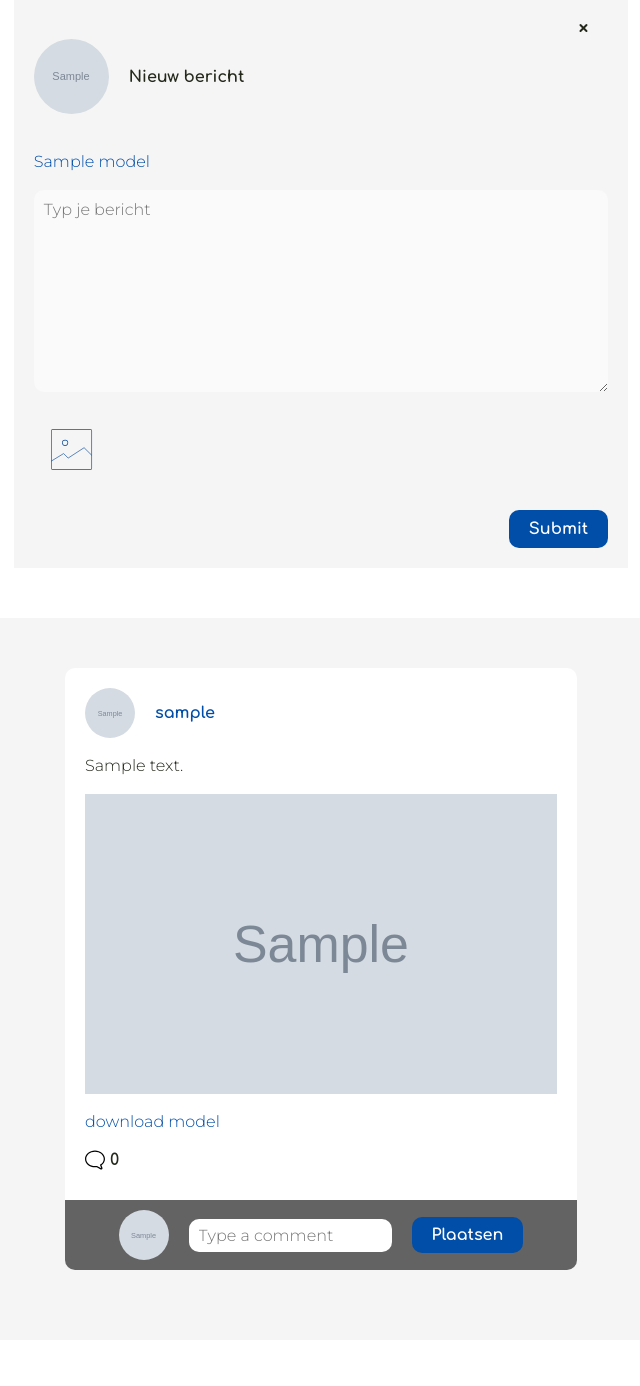
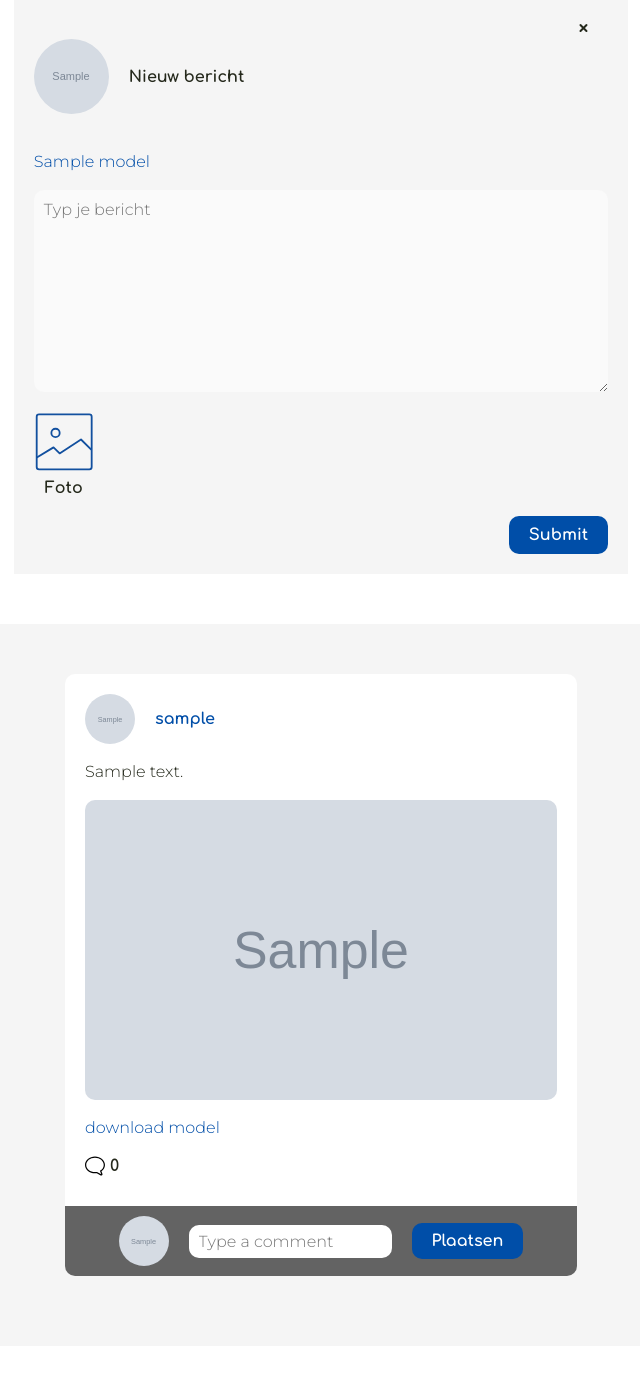
Before and after one commit to jonathanverhaegen/Replastify, a PHP site: page /community.php?model=1 in a window 1280 px wide. Shown: the part 197-1583 px from the top of the page, without its empty margins (319-959 px from the left). Run offline with PHP 8.4, Linux system fonts and the light colour scheme; the visitor is signed in with stand-in values (Sample User, id 1); tables that the repository leaves empty or names only in its code hold one stand-in row (values such as "Sample post"); grey boxes marked "Sample" are stand-in pictures.

Commit message:
last fixes

```diff
--- a/community.php
+++ b/community.php
@@ -182,7 +182,7 @@ $posts = Post::getAllPosts();
 <div class="community__header_container">
     <div class="community__header">
         <img class="community_header__image" src="images/<?php echo $user["avatar"]; ?>" alt="avatar">
-        <input class="form__input form__input--post" type="text" placeholder="type somthing" id="input">
+        <input class="form__input form__input--post" type="text" placeholder="type something" id="input">
     </div>
 </div>
 <?php endif; ?>
@@ -212,7 +212,8 @@ $posts = Post::getAllPosts();
         <div class="form__files">
             <div class="image__upload">
                 <label for="image">
-                    <img class="upload-img" src="images/image.svg" alt="images">
+                    <img class="upload-img" src="images/img.svg" alt="images">
+                    <p class="upload-text">Foto</p>
                 </label>
                 <input id="image" style="display:none;" name="image" type="file">
             </div>
@@ -220,9 +221,10 @@ $posts = Post::getAllPosts();
             <?php if(!isset($get)) : ?>
             <div class="image__upload">
                 <label for="model">
-                    <img class="upload-img" src="images/model.svg" alt="images">
+                    <img class="upload-img" src="images/mdl.svg" alt="images">
                 </label>
                 <input id="model" style="display:none;" name="model" type="file">
+                <p class="upload-text">Model</p>
             </div>
             <?php endif; ?>
         </div>
@@ -257,7 +259,8 @@ $posts = Post::getAllPosts();
         <div class="form__files">
             <div class="image__upload">
                 <label for="image">
-                    <img class="upload-img" src="images/image.svg" alt="images">
+                    <img class="upload-img" src="images/img.svg" alt="images">
+                    <p class="upload-text">Foto</p>
                 </label>
                 <input id="image" style="display:none;" name="image" type="file">
             </div>
@@ -265,7 +268,8 @@ $posts = Post::getAllPosts();
             <?php if(!isset($get)) : ?>
             <div class="image__upload">
                 <label for="model">
-                    <img class="upload-img" src="images/model.svg" alt="images">
+                    <img class="upload-img" src="images/mdl.svg" alt="images">
+                    <p class="upload-text">Model</p>
                 </label>
                 <input id="model" style="display:none;" name="model" type="file">
             </div>
--- a/dist/app.css
+++ b/dist/app.css
@@ -606,8 +606,15 @@ form {
 }
 
 .upload-img {
-  width: 75px;
-  height: 75px;
+  width: 60px;
+  height: 60px;
+}
+
+.upload-text {
+  color: #25291C;
+  font-family: "Comfortaa", cursive;
+  text-align: center;
+  margin-top: 5px;
 }
 
 .searchbar {
@@ -967,6 +974,7 @@ form {
   height: 300px;
   object-fit: cover;
   margin-top: 20px;
+  border-radius: 10px;
 }
 
 .comments__btn {
--- a/index.php
+++ b/index.php
@@ -56,7 +56,7 @@
         <img class="landing__database__img" src="images/database.png" alt="database">
         <div>
             <p class="landing__database__text">Plastify biedt een grote open-source database met verschillende 3D-modellen. Zo moet jij geen model maken</p>
-            <a class="btn btn--landing" href="">Naar database</a>
+            <a class="btn btn--landing" href="database.php">Naar database</a>
         </div>
 
     </div>
@@ -69,7 +69,7 @@
         <div class="landing__webshop__info">
             <p class="subtitle landing__webshop__title">Plastify 3D-print filament</p>
             <p class="landing__webshop__price">€30,00</p>
-            <a class="btn" href="">Koop</a>
+            <a class="btn" href="webshop.php">Koop</a>
         </div>
     </div>
 
@@ -81,7 +81,7 @@
         <div>
             <p class="landing__database__text">Plastify biedt een maker community. Heb je een vraag over je model of over 3D-printen in het algemeen?</p>
             <p class="landing__database__text">De Mechelaars helpen je vast en zeker!</p>
-            <a class="btn btn--landing" href="">Naar community</a>
+            <a class="btn btn--landing" href="community.php">Naar community</a>
         </div>
 
         <img class="landing__community__img" src="images/community.png" alt="database">
--- a/src/components/_form.scss
+++ b/src/components/_form.scss
@@ -359,6 +359,13 @@ form{
 }
 
 .upload-img{
-    width:75px;
-    height:75px;
+    width:60px;
+    height:60px;
 }
+
+.upload-text{
+    color: $pinetree;
+    font-family:$comfortaa;
+    text-align: center;
+    margin-top:5px;
+}
--- a/src/components/_post.scss
+++ b/src/components/_post.scss
@@ -64,7 +64,7 @@
     height:300px;
     object-fit: cover;
     margin-top:20px;
-
+    border-radius:10px;
 }
 
 .comments__btn{
```
Also changed, not shown: images/60be8726dccf43.34488231.jpg (added), images/img.svg (added), images/mdl.svg (added), 1 other file.
